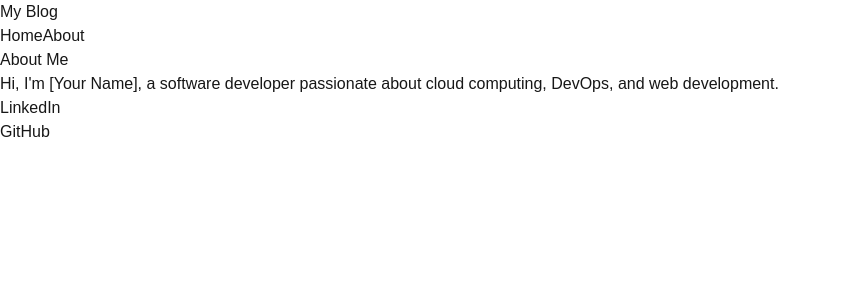
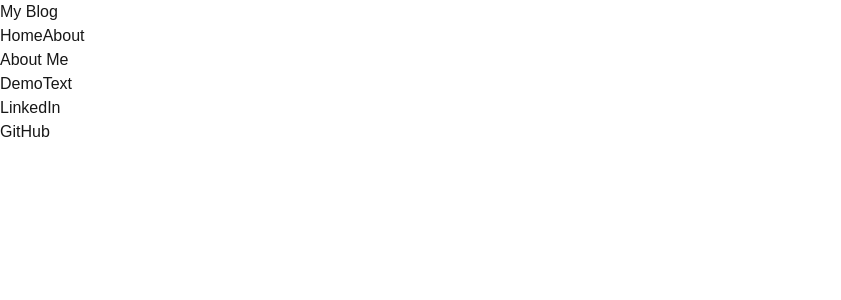
Before and after one commit to prajjwalkhanal/pKhanalCloudPlatformLogs, a Next.js app in the folder pkhanalcloudplatformlogs-website/: page /about in a window 1280 px wide. Shown: the top 300 px of the page, without its empty margins (0-841 px from the left). Built offline with nearby package versions, Linux system fonts and the light colour scheme.

Commit message:
update content

```diff
--- a/pkhanalcloudplatformlogs-website/src/app/about/page.tsx
+++ b/pkhanalcloudplatformlogs-website/src/app/about/page.tsx
@@ -7,7 +7,7 @@ export default function About() {
       <Navbar />
       <h1 className="text-4xl font-extrabold text-gray-800">About Me</h1>
       <p className="mt-6 text-lg text-gray-700">
-        Hi, I'm [Your Name], a software developer passionate about cloud computing, DevOps, and web development.
+        DemoText
       </p>
       <ul className="mt-6 space-y-4">
         <li>
```
